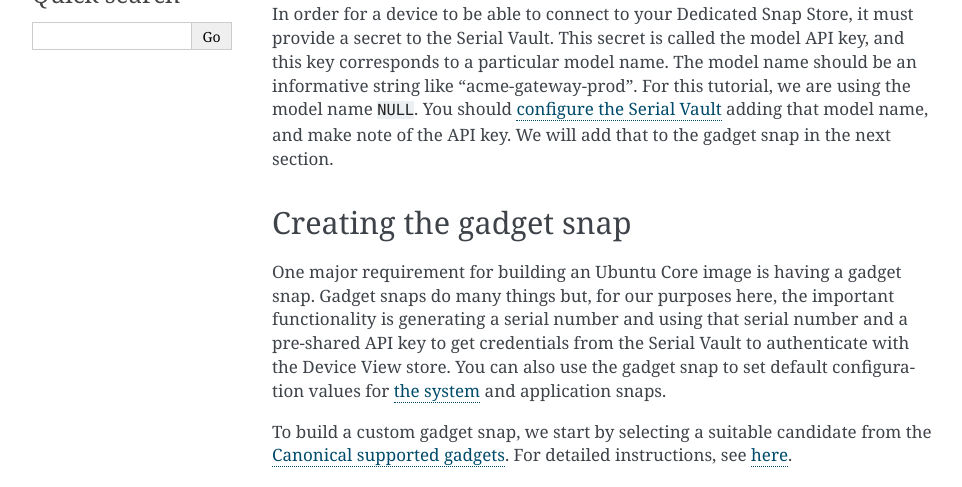
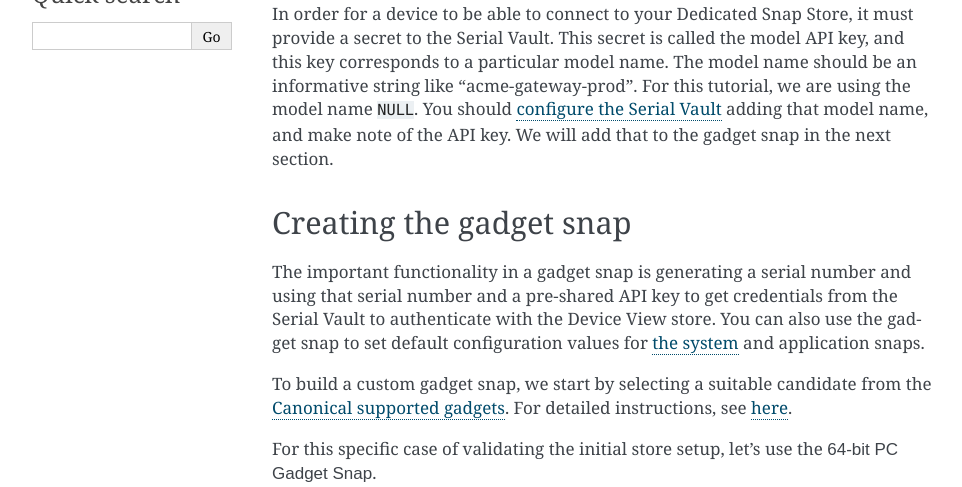
Before and after one commit to canonical/brand-store-documentation, a Sphinx documentation site: the page built from docs/tutorial/create-ubuntu-core-image.rst, in a window 1280 px wide and 1400 px high, scrolled down 373 px. Shown: the top 487 px of the window, without its empty margins (148-1110 px from the left). Built offline with Sphinx 7.4.7, drawn with Linux system fonts in a browser that asks for light colours; some of the changed text lies outside the part shown.

Commit message:
tutorial: create-ubuntu-core-image: improve clarity
Shorten some expressions to make things a bit less dense and verbose.

Signed-off-by: Dilyn Corner <dilyn.corner@canonical.com>

```diff
--- a/docs/tutorial/create-ubuntu-core-image.rst
+++ b/docs/tutorial/create-ubuntu-core-image.rst
@@ -32,12 +32,10 @@
 Creating the gadget snap
 ------------------------
 
-One major requirement for building an Ubuntu Core image is having a gadget
-snap. Gadget snaps do many things but, for our purposes here, the important
-functionality is generating a serial number and using that serial number and
-a pre-shared API key to get credentials from the Serial Vault to authenticate
-with the Device View store. You can also use the gadget snap to set default
-configuration values for `the system <https://snapcraft.io/docs/set-system-options>`_
+The important functionality in a gadget snap is generating a serial number and
+using that serial number and a pre-shared API key to get credentials from the
+Serial Vault to authenticate with the Device View store. You can also use the
+gadget snap to set default configuration values for `the system <https://snapcraft.io/docs/set-system-options>`_
 and application snaps.
 
 To build a custom gadget snap, we start by selecting a suitable candidate from
@@ -75,12 +73,10 @@
     :dir: ~/{{CUSTOMER_STORE_PREFIX}}
     :input: snapcraft
 
-The sample "product_serial" is generated by ``date -Is`` in this gadget (see
-the ``snap/hooks/prepare-device`` hook). In production the serial number should
+The sample "product_serial" is generated by ``date -Is`` in this gadget's
+``snap/hooks/prepare-device`` hook. In production the serial number should
 be derived from a value inserted during the factory process or from a unique
-hardware identifier, for uniqueness and traceability. See :ref:`here <dmidecode>`
-for how to modify the gadget to use dmidecode (x86_64 only) to read a serial
-number from the DMI table.
+hardware identifier for uniqueness and traceability. See an example `here <https://documentation.ubuntu.com/dedicated-snap-store/how-to/creating-serial-numbers/>`_.
 
 Ensure that the Brand account is a :ref:`Publisher <setting-roles>` in your :ref:`Base store <base-stores>`
 and `log in to the Brand account <https://documentation.ubuntu.com/snapcraft/stable/how-to/publishing/authenticate/>`_.
@@ -149,9 +145,8 @@
 Creating the model assertion
 ----------------------------
 
-The final step before you can build a custom Ubuntu Core image is creating a
-`model assertion <https://documentation.ubuntu.com/core/reference/assertions/model/>`_,
-which provides image related metadata ubuntu-image uses to build the image. In
+The `model assertion <https://documentation.ubuntu.com/core/reference/assertions/model/>`_,
+provides image related metadata ubuntu-image uses to build the image. In
 order to create the model assertion, a key registered to the Brand account must
 sign the JSON for the model assertion. For details on how to create and register
 a model key, refer to `Sign a model assertion <https://ubuntu.com/core/docs/sign-model-assertion>`_.
@@ -240,17 +235,20 @@
 and `Image creation <https://documentation.ubuntu.com/core/how-to-guides/image-creation>`_
 public documentation.
 
+To build Ubuntu Core images, use the ubuntu-image tool:
+
 .. terminal::
     :input: sudo snap install --classic --channel=latest/stable ubuntu-image
 
 In order for ubuntu-image to able to access snaps from your Dedicated Snap
-Store, you need to provide credentials for a **Viewer** account using one of the
-following environment variables:
+Store, you need to provide credentials for a **Viewer** account in the ${{CUSTOMER_DEVICEVIEW_ID}}
+store using one of the following environment variables:
 
 * ``UBUNTU_STORE_AUTH`` - this must be set to the actual contents of the file
-    (e.g. store.auth) containing your exported developer credentials.
+  (e.g. store.auth) containing your exported developer credentials.
+
 * ``UBUNTU_STORE_AUTH_DATA_FILENAME`` - this must be set to the path of the file
-    containing your exported developer credentials.
+  containing your exported developer credentials.
 
 The Ubuntu Core image is built by using the above developer account credential.
 Because the console-conf snap is marked as ``presence: optional`` in the JSON
```
